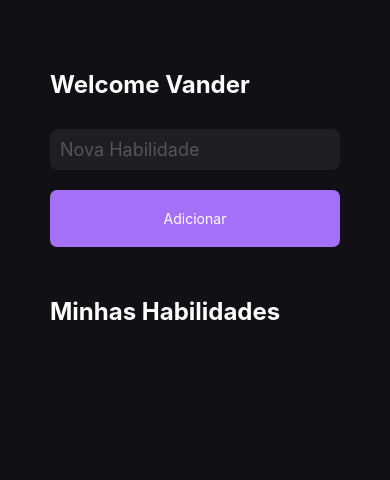
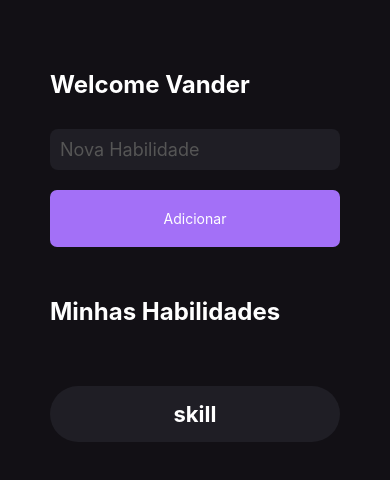
Before and after one commit to vanderL/myskill-mobile, a React Native app: screen / in a window 390 px wide. Shown: the top 480 px of the page. Built offline with nearby package versions, Linux system fonts and the light colour scheme.

Commit message:
creating components

```diff
--- /dev/null
+++ b/src/components/Button.js
@@ -0,0 +1,26 @@
+import React from 'react';
+import { StyleSheet, Text, TouchableOpacity } from 'react-native';
+
+export function Button() {
+  return (
+    <TouchableOpacity
+      style={styles.button}
+      activeOpacity={.7}
+    // onPress={handleAddNewSkill}
+    >
+      <Text style={styles.buttonText}>Adicionar</Text>
+    </TouchableOpacity>
+  )
+}
+
+const styles = StyleSheet.create({
+  button: {
+    backgroundColor: '#a370f7',
+    padding: 20,
+    borderRadius: 7,
+    alignItems: 'center'
+  },
+  buttonText: {
+    color: '#fff',
+  }
+})
--- /dev/null
+++ b/src/components/SkillCard.js
@@ -0,0 +1,38 @@
+import React from "react";
+import {
+  Text,
+  StyleSheet,
+  Platform,
+  TouchableOpacity
+} from "react-native";
+
+export function SkillCard() {
+
+  return (
+
+    <TouchableOpacity
+      style={styles.buttonSkill}
+      activeOpacity={.7}
+    >
+      <Text style={styles.textSkill}>
+        {'skill'}
+      </Text>
+    </TouchableOpacity>
+  );
+}
+
+const styles = StyleSheet.create({
+
+  buttonSkill: {
+    marginTop: 10,
+    borderRadius: 50,
+    backgroundColor: '#1f1e25',
+    padding: 15,
+    alignItems: 'center'
+  },
+  textSkill: {
+    color: '#fff',
+    fontSize: 22,
+    fontWeight: 'bold'
+  }
+})
--- a/src/pages/Home.js
+++ b/src/pages/Home.js
@@ -5,12 +5,14 @@
   StyleSheet,
   TextInput,
   Platform,
-  TouchableOpacity
 } from "react-native";
+
+import { Button } from "../components/Button";
+import { SkillCard } from "../components/SkillCard";
 
 export function Home() {
   const [newSkill, setNewSkill] = useState();
-  const [mySkills, setMySkills] = useState([]);
+  const [mySkills, setMySkills] = useState(['vander']);
 
   function handleAddNewSkill() {
     setMySkills(prevState => [...prevState, newSkill]);
@@ -30,13 +32,7 @@
         value={newSkill}
       />
 
-      <TouchableOpacity
-        style={styles.button}
-        activeOpacity={.7}
-        onPress={handleAddNewSkill}
-      >
-        <Text style={styles.buttonText}>Adicionar</Text>
-      </TouchableOpacity>
+      <Button />
 
       <Text style={[styles.title, { marginVertical: 50 }]}>
         Minhas Habilidades
@@ -44,15 +40,7 @@
 
       {
         mySkills.map(skill => (
-          <TouchableOpacity
-            key={skill}
-            style={styles.buttonSkill}
-            activeOpacity={.7}
-          >
-            <Text style={styles.textSkill}>
-              {skill}
-            </Text>
-          </TouchableOpacity>
+          <SkillCard />
         ))
       }
 
```
